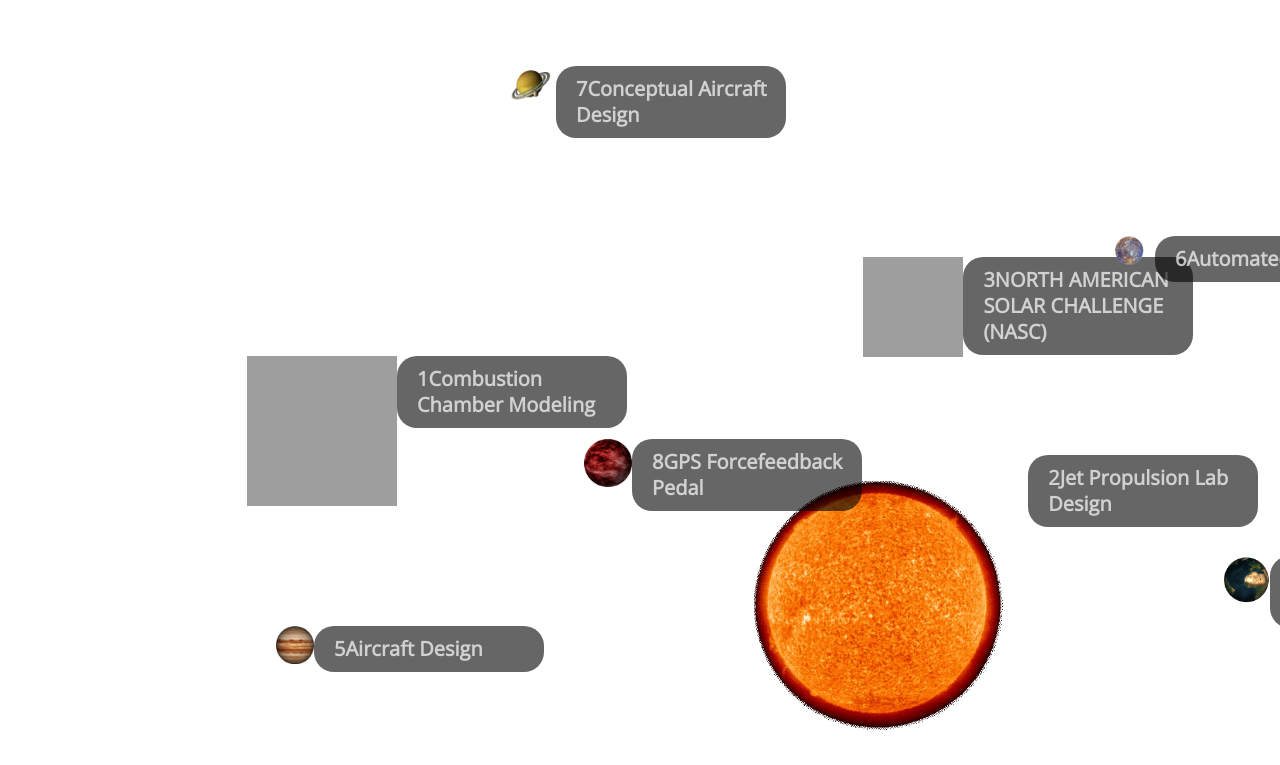
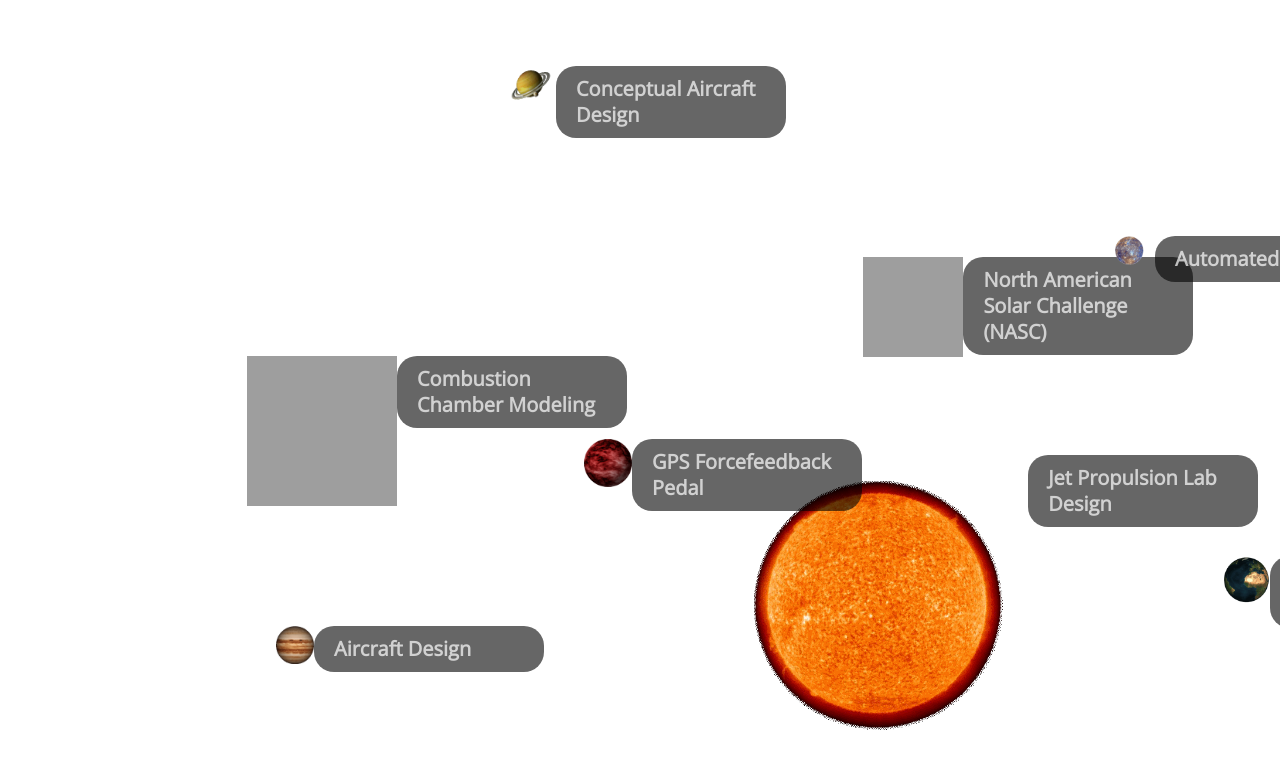
Before and after one commit to edtihcode/PortfolioOrigin, a plain HTML site: page Portfolio/Ed_portfolio.html in a window 1280 px wide. Shown: the part 121-886 px from the top of the page. Drawn offline with nearby package versions, Linux system fonts and the light colour scheme; grey boxes are pictures that could not be loaded; a script that the page names is missing.

Commit message:
added some changes: remove numbers

```diff
--- a/Portfolio/Ed_portfolio.html
+++ b/Portfolio/Ed_portfolio.html
@@ -34,31 +34,31 @@
   -->
     <div class="container">
       <a id="p1" class="planet" href="https://drive.google.com/open?id=1Cd96HjiAI0PfSipk6auuSqTnWqoOkY77">
-        <img src="css/img/p5.gif" alt="rotating planet" style="width:150px; height: 150px;"><span>1Combustion Chamber Modeling<br><em>The objective of this project is to study what goes on in the combustion chamber of a micro jet turbine engine...</em></span>
+        <img src="css/img/p5.gif" alt="rotating planet" style="width:150px; height: 150px;"><span>Combustion Chamber Modeling<br><em>The objective of this project is to study what goes on in the combustion chamber of a micro jet turbine engine...</em></span>
       </a>
       <a id="p2" class="planet" href="https://drive.google.com/open?id=1VUO8jnx-oWcIYEJIiO2V3EFJGZdeaNb3">
-        <img src="css/img/sun.gif" alt="rotating planet" style="width:300px; height: 300px;"><span>2Jet Propulsion Lab Design<br><em>Due to the increasing popularity and emphasis of greener energy today, a project was created to design a fully functional experimental lab that....</em></span>
+        <img src="css/img/sun.gif" alt="rotating planet" style="width:300px; height: 300px;"><span>Jet Propulsion Lab Design<br><em>Due to the increasing popularity and emphasis of greener energy today, a project was created to design a fully functional experimental lab that....</em></span>
       </a>
       <a id="p3" class="planet" href="https://drive.google.com/open?id=1VyV5KdgMXX0Gt2FTIk3tiAHbas7iwkDv">
-        <img src="css/img/wormhole.png" alt="rotating planet" style="width:100px; height: 100px;"><span>3NORTH AMERICAN SOLAR CHALLENGE (NASC)<br><em>The American Solar Challenge is a competition to design, build, and drive solar‐powered cars...</em></span>
+        <img src="css/img/wormhole.png" alt="rotating planet" style="width:100px; height: 100px;"><span>North American Solar Challenge (NASC)<br><em>The American Solar Challenge is a competition to design, build, and drive solar‐powered cars...</em></span>
       </a>
       <a id="p4" class="planet" href="https://drive.google.com/open?id=1gsBVj2ufcKzVPxj6N94CjlBLSacdqVUP">
-        <img src="css/img/Blackhole.png" alt="rotating planet" style="width:130px; height: 130px;"><span>4Prop-Jet Turbine Design<br><em>This was a project to convert a reverse flow turboprop engine into a turbojet engine....</em></span>
+        <img src="css/img/Blackhole.png" alt="rotating planet" style="width:130px; height: 130px;"><span>Prop-Jet Turbine Design<br><em>This was a project to convert a reverse flow turboprop engine into a turbojet engine....</em></span>
       </a>
       <a id="p5" class="planet" href="https://drive.google.com/open?id=1711FMLPXAu2Me2j4CGvQPFGMgyRHWQIq">
-        <img src="css/img/Jup2.gif" alt="rotating planet" style="width:38px; height: 38px;"><span>5Aircraft Design<br><em>This project focuses on the conceptual designing of a commercial jet transport airplane....</em></span>
+        <img src="css/img/Jup2.gif" alt="rotating planet" style="width:38px; height: 38px;"><span>Aircraft Design<br><em>This project focuses on the conceptual designing of a commercial jet transport airplane....</em></span>
       </a>
       <a id="p6" class="planet" href="https://drive.google.com/open?id=1Y9qixsvGANihk7t8Kazq5JxPB0gmKhZA">
-        <img src="css/img/p4.gif" alt="rotating planet" style="width:52px; height: 29px;"><span>6Automated Window<br><em>This was a project for a science competition back when...</em></span>
+        <img src="css/img/p4.gif" alt="rotating planet" style="width:52px; height: 29px;"><span>Automated Window<br><em>This was a project for a science competition back when...</em></span>
       </a>
       <a id="p7" class="planet" href="https://drive.google.com/open?id=1i_m-JXPS9nAJ8DRkTARQtidL_JT4_nqs">
-        <img src="css/img/Sat.gif" alt="rotating planet" style="width:50px; height: 40px;"><span>7Conceptual Aircraft Design<br><em>This is a conceptual aircraft design of a supersonic airliner incorporating Busemann’s biplane...</em></span>
+        <img src="css/img/Sat.gif" alt="rotating planet" style="width:50px; height: 40px;"><span>Conceptual Aircraft Design<br><em>This is a conceptual aircraft design of a supersonic airliner incorporating Busemann’s biplane...</em></span>
       </a>
       <a id="p8" class="planet" href="https://drive.google.com/open?id=176RoAjB5WedN8Wf4hbu6fwA1mwpVa5n9">
-        <img src="css/img/RedGiant.gif" alt="rotating planet" style="width:48px; height: 48px;"><span>8GPS Forcefeedback Pedal<br><em>This project was funded by the  department of transportation to improve for a safer driving condition...</em></span>
+        <img src="css/img/RedGiant.gif" alt="rotating planet" style="width:48px; height: 48px;"><span>GPS Forcefeedback Pedal<br><em>This project was funded by the  department of transportation to improve for a safer driving condition...</em></span>
       </a>
       <a id="p9" class="planet" href="https://drive.google.com/open?id=1euV5s73TxMg0b0VqZjnbdhH6py7Br-pV">
-        <img src="css/img/earth2.gif" alt="rotating planet" style="width:48px; height: 48px;"><span>9Architecture Design Artwork<br><em>I love designing and let the creative juice take its course. These are some of the architecture pieces...</em></span>
+        <img src="css/img/earth2.gif" alt="rotating planet" style="width:48px; height: 48px;"><span>Architecture Design Artwork<br><em>I love designing and let the creative juice take its course. These are some of the architecture pieces...</em></span>
       </a>
 
     </div>
```
